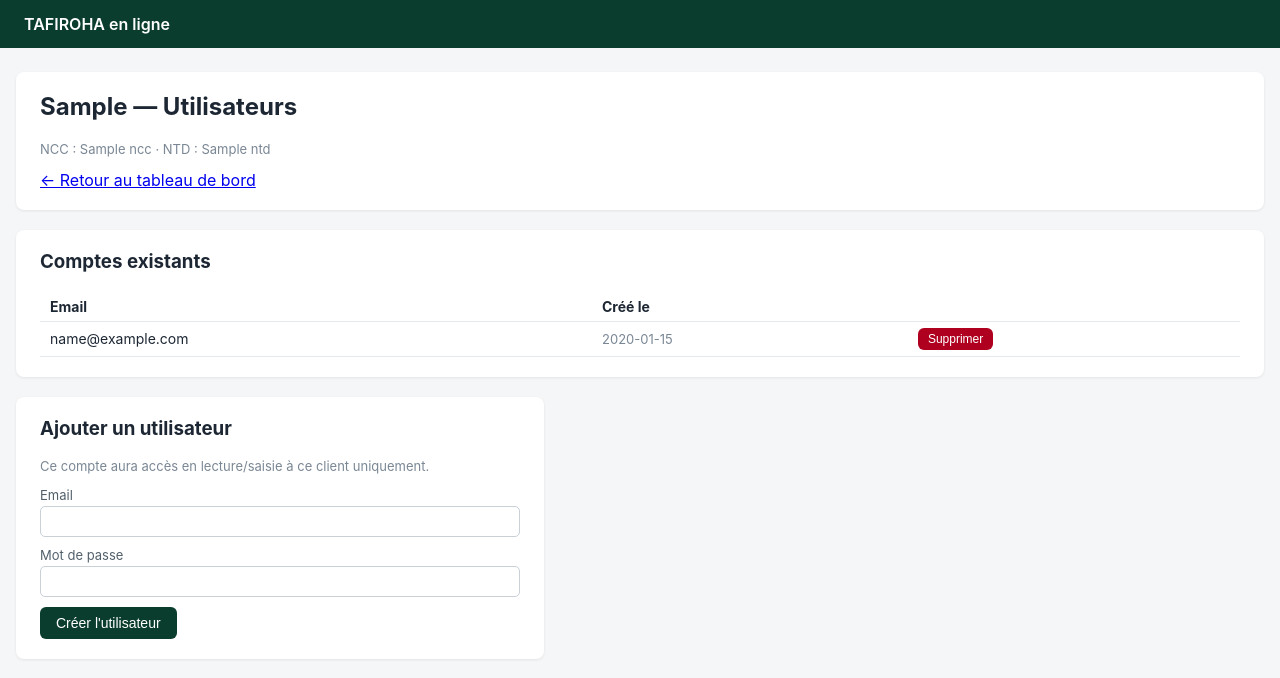
After one commit to nbhgerald-source/tafiroha-demo, a Python web app: template templates/client_users.html in a window 1280 px wide. The commit adds this page. Shown: the top 678 px of the page. Run offline with Jinja, Linux system fonts and the light colour scheme; the template is opened without the code that fills it: most values are stand-ins (such as "Sample title", 1, 10 or a date in 2020).

Commit message:
feat: gestion multi-utilisateurs par client

```diff
--- a/templates/client_dashboard.html
+++ b/templates/client_dashboard.html
@@ -4,6 +4,9 @@
   <h2>{{ client['raison_sociale'] }}</h2>
   <p class="muted">NCC : {{ client['ncc'] or '—' }} · NTD : {{ client['ntd'] or '—' }}</p>
   {% if user['role'] == 'admin' %}<a href="/admin">← Retour au cabinet</a>{% endif %}
+  {% if user['role'] in ('admin', 'gestionnaire') %}
+  &nbsp;·&nbsp;<a href="/client/{{ client['id'] }}/users">Gérer les utilisateurs</a>
+  {% endif %}
 </div>
 <div class="card">
   <h3>Historique des exercices</h3>
--- /dev/null
+++ b/templates/client_users.html
@@ -0,0 +1,52 @@
+{% extends "base.html" %}
+{% block content %}
+<div class="card">
+  <h2>{{ client['raison_sociale'] }} — Utilisateurs</h2>
+  <p class="muted">NCC : {{ client['ncc'] or '—' }} · NTD : {{ client['ntd'] or '—' }}</p>
+  <a href="/client/{{ client['id'] }}">← Retour au tableau de bord</a>
+</div>
+
+{% if error %}<div class="card"><div class="error">{{ error }}</div></div>{% endif %}
+{% if success %}<div class="card"><div class="msg">{{ success }}</div></div>{% endif %}
+
+<div class="card">
+  <h3>Comptes existants</h3>
+  {% if users_list %}
+  <table>
+    <tr>
+      <th>Email</th>
+      <th>Créé le</th>
+      <th></th>
+    </tr>
+    {% for u in users_list %}
+    <tr>
+      <td>{{ u['email'] }}</td>
+      <td class="muted">{{ u['created_at'][:10] if u['created_at'] else '—' }}</td>
+      <td>
+        <form method="post" style="display:inline;" onsubmit="return confirm('Supprimer cet utilisateur ?');">
+          <input type="hidden" name="action" value="delete">
+          <input type="hidden" name="user_id" value="{{ u['id'] }}">
+          <button class="btn" type="submit" style="background:#b00020;font-size:12px;padding:4px 10px;">Supprimer</button>
+        </form>
+      </td>
+    </tr>
+    {% endfor %}
+  </table>
+  {% else %}
+  <p class="muted">Aucun utilisateur rattaché à ce client.</p>
+  {% endif %}
+</div>
+
+<div class="card" style="max-width:480px;">
+  <h3>Ajouter un utilisateur</h3>
+  <p class="muted">Ce compte aura accès en lecture/saisie à ce client uniquement.</p>
+  <form method="post">
+    <input type="hidden" name="action" value="add">
+    <label>Email</label>
+    <input type="email" name="email" required autocomplete="off">
+    <label>Mot de passe</label>
+    <input type="password" name="password" required autocomplete="new-password">
+    <button class="btn" type="submit">Créer l'utilisateur</button>
+  </form>
+</div>
+{% endblock %}
```
Also changed, not shown: app.py (+63 -0 lines).
